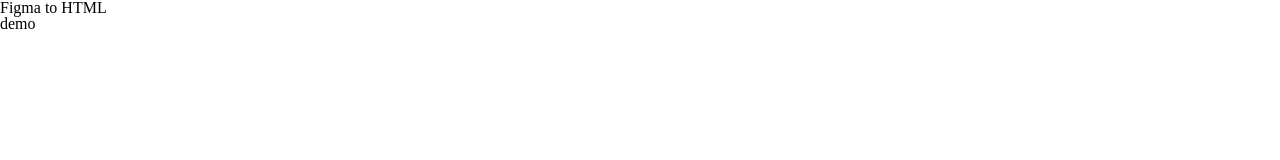
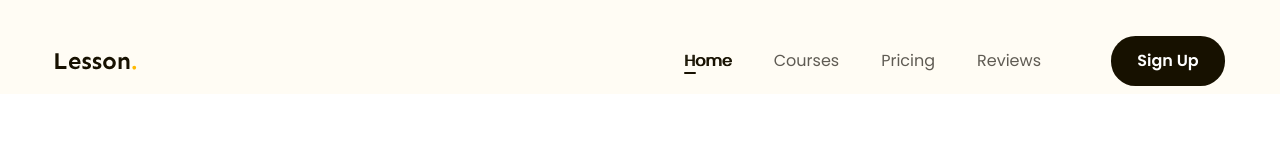
Before and after one commit to Namvu1904/Figma-to-html, a plain HTML site: page index.html in a window 1280 px wide. Shown: the top 160 px of the page. Drawn offline with Linux system fonts and the light colour scheme.

Commit message:
p3 làm phần header

```diff
--- a/assets/css/style.css
+++ b/assets/css/style.css
@@ -6,4 +6,76 @@ html {
 }
 body {
   font-size: 1.6rem;
+  font-family: "Poppins", sans-serif;
 }
+/* ==========comon========== */
+a {
+  text-decoration: none;
+}
+.main-content {
+  width: 1170px;
+  /* bài 85-hàm calc */
+  max-width: calc(100% - 48px);
+  margin-left: auto;
+  margin-right: auto;
+}
+/* ==========header========== */
+.header {
+  background: #fffcf4;
+}
+.header.fixed {
+  position: sticky;
+  top: -28px;
+}
+.header .body-header {
+  display: flex;
+  align-items: center;
+  padding: 36px 0 8px;
+}
+.nav ul {
+  display: flex;
+}
+.nav {
+  margin-left: auto;
+}
+.nav a {
+  position: relative;
+  color: #5f5b53;
+  font-size: 1.6rem;
+  padding: 8px 21px;
+}
+.nav li.active a,
+.nav a:hover {
+  color: #171100;
+  /* font-weight: 600; */
+  text-shadow: 1px 0 0 currentColor;
+}
+.nav li.active a::after {
+  position: absolute;
+  left: 21px;
+  bottom: 6px;
+  display: block;
+  content: "";
+  width: 12px;
+  height: 2px;
+  border-radius: 1px;
+  background: #171100;
+}
+.btn {
+  display: inline-block;
+  min-width: 118px;
+  padding: 0 16px;
+  line-height: 50px;
+  color: #fff;
+  text-align: center;
+  font-size: 1.6rem;
+  font-weight: 600;
+  border-radius: 24.5px;
+  background: #171100;
+}
+.header .btn-sign-up {
+  min-width: 114px;
+}
+.header .action {
+  margin-left: 49px;
+}
--- a/index.html
+++ b/index.html
@@ -7,11 +7,40 @@
     <link rel="stylesheet" href="./assets/css/reset.css" />
     <!-- style -->
     <link rel="stylesheet" href="./assets/css/style.css" />
-
+    <!-- embed font -->
+    <link rel="preconnect" href="https://fonts.googleapis.com" />
+    <link rel="preconnect" href="https://fonts.gstatic.com" crossorigin />
+    <link
+      href="https://fonts.googleapis.com/css2?family=Poppins:ital,wght@0,400;0,500;0,600;0,700;1,400;1,500&family=Sen:wght@400..800&display=swap"
+      rel="stylesheet"
+    />
     <title>Figma to html</title>
   </head>
-  <body>
-    <h1>Figma to HTML</h1>
-    <h2>demo</h2>
+  <body style="height: 10000px">
+    <header class="header fixed">
+      <div class="main-content">
+        <div class="body-header">
+          <!-- logo -->
+          <img src="./assets/img/logo.svg" alt="Lesson" class="logo" />
+          <!-- nav -->
+          <!-- nav.nav>ul>li*4>a{Home} -->
+          <nav class="nav">
+            <ul>
+              <li class="active">
+                <a href="#!">Home</a>
+              </li>
+              <li><a href="#!">Courses</a></li>
+              <li><a href="#!">Pricing</a></li>
+              <li><a href="#!">Reviews</a></li>
+            </ul>
+          </nav>
+          <!-- btn action -->
+          <!-- .action>a.btn{Sign Up} -->
+          <div class="action">
+            <a href="#!" class="btn btn-sign-up">Sign Up</a>
+          </div>
+        </div>
+      </div>
+    </header>
   </body>
 </html>
```
Also changed, not shown: assets/img/logo.svg (added).
